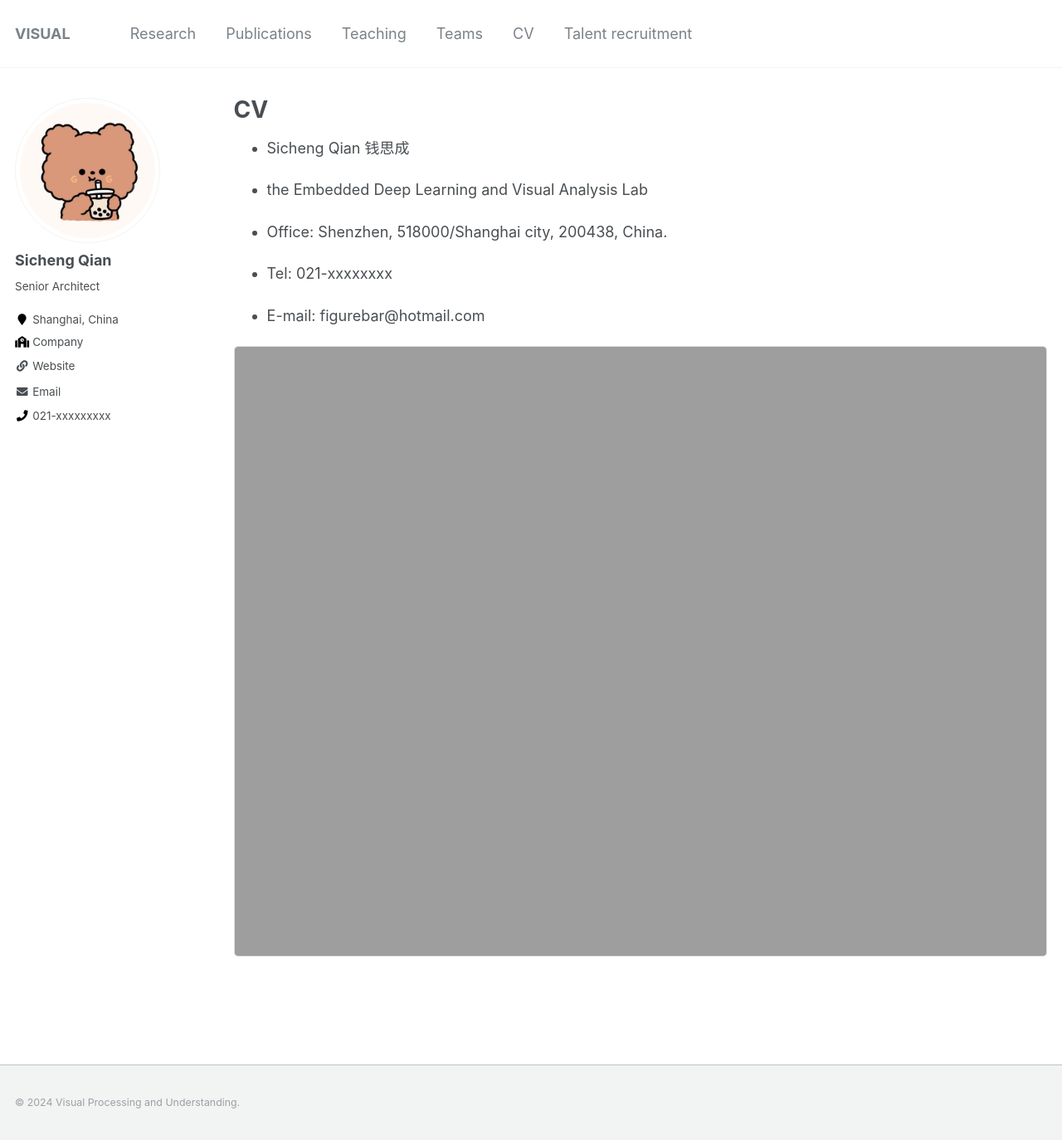
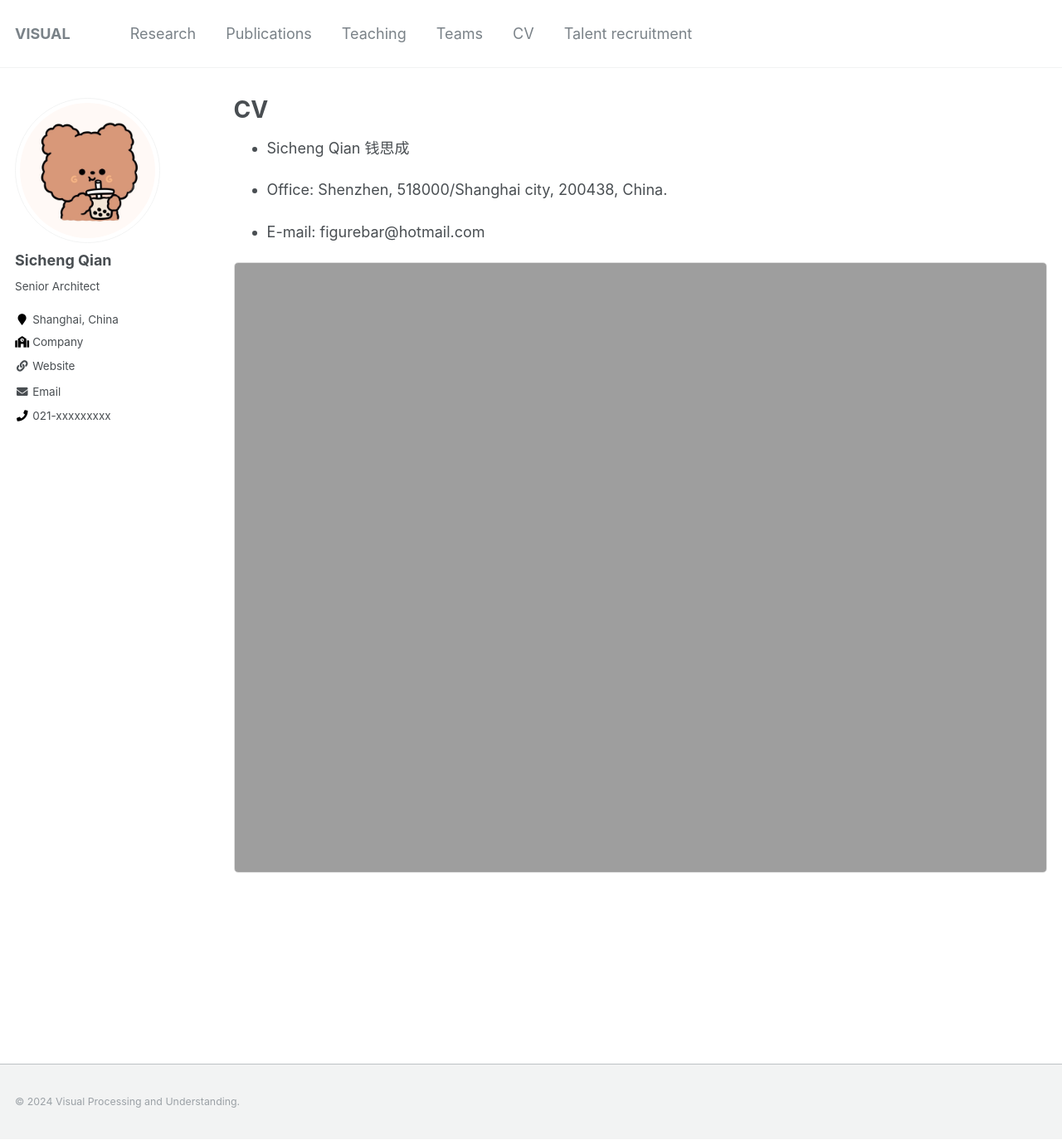
Before and after one commit to aqsc/aqsc.github.io, a Jekyll site: the page built from _pages/cv.md, in a window 1280 px wide and 1374 px high. Shown: the whole window at 83% size. Built offline with Jekyll 4.4.1, drawn with Linux system fonts in a browser that asks for light colours.

Commit message:
Update cv.md

```diff
--- a/_pages/cv.md
+++ b/_pages/cv.md
@@ -11,15 +11,11 @@ redirect_from:
 
 - Sicheng Qian 钱思成
 
-- the Embedded Deep Learning and Visual Analysis Lab
-
 - Office: Shenzhen, 518000/Shanghai city, 200438, China.
-
-- Tel: 021-xxxxxxxx
 
 - E-mail: figurebar@hotmail.com
 
 
-<a href="{{ base_path }}/files/Resume_Chen Tao_English.pdf">
+<a href="{{ base_path }}/files/Resume_Chen _English.pdf">
  <img src="{{ base_path }}/images/Resume_.png" style="width: 100%; margin-right: -20px; margin-top: 0px; border: 1px solid rgba(0, 0, 0, 0.125); border-radius: 5px;">
 </a>
```
